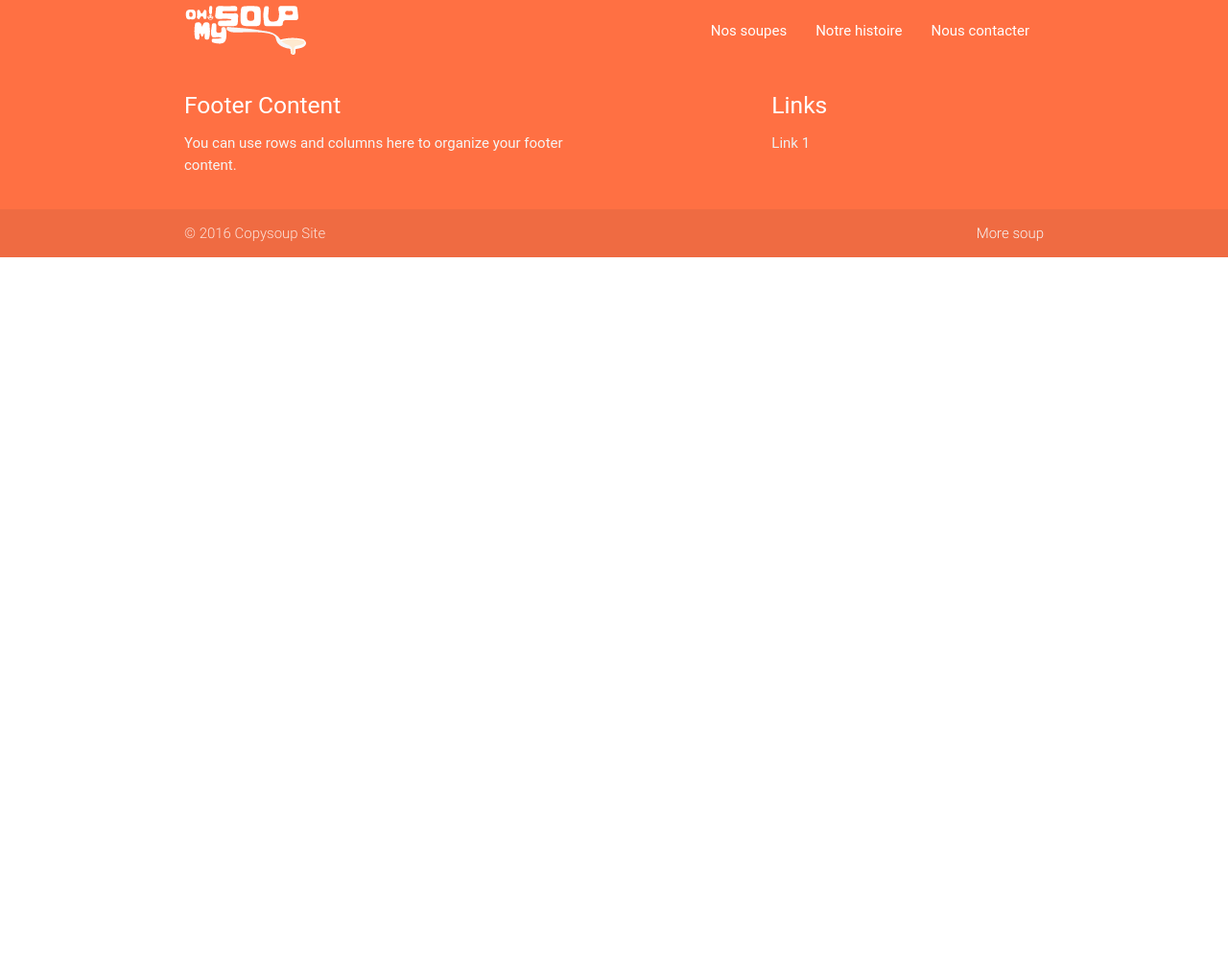
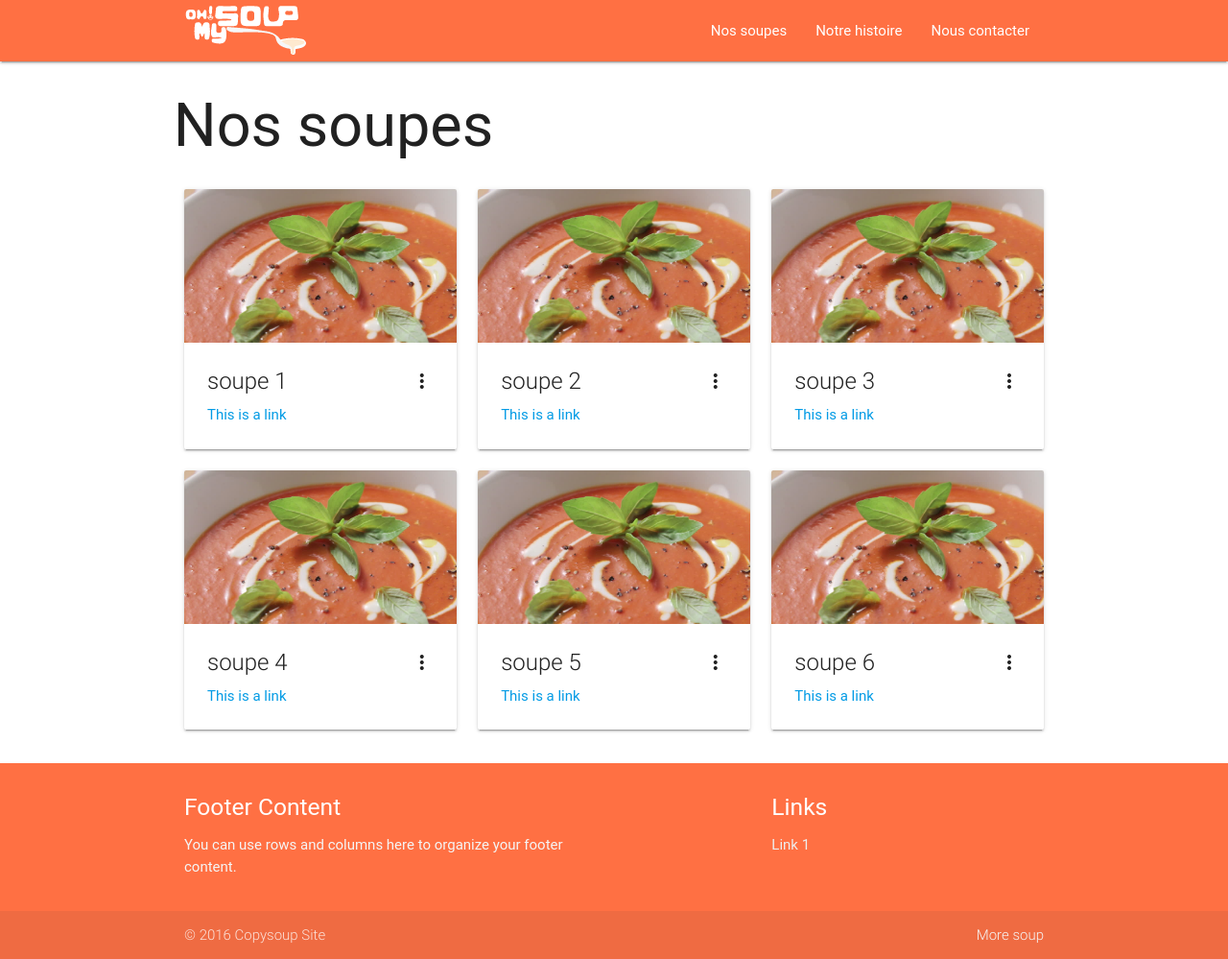
Before and after one commit to sachaoko/go-soupe, a PHP site: page /nos-soupes.php in a window 1280 px wide. Shown: the whole page at 96% size. Before the commit the page ends 268 px from the top, so only its background shows below. Run offline with PHP 8.4, Linux system fonts and the light colour scheme; some libraries are stand-ins or nearby versions; some web fonts are replaced.

Commit message:
php + fin inte

```diff
--- a/css/style.css
+++ b/css/style.css
@@ -5,3 +5,12 @@
 .icons-container i {
     font-size: 100px;
 }
+body {
+display: flex;
+min-height: 100vh;
+flex-direction: column;
+}
+
+main {
+flex: 1 0 auto;
+}
--- a/includes/footer.php
+++ b/includes/footer.php
@@ -32,5 +32,8 @@
  $(document).ready(function(){
       $('.slider').slider({full_width: true});
     });
+    $(document).ready(function() {
+      $('select').material_select();
+    });
 
 </script>
--- a/includes/header.php
+++ b/includes/header.php
@@ -18,7 +18,7 @@ navigation
 -->
 <nav class="deep-orange lighten-1">
     <div class="nav-wrapper container deep-orange lighten-1">
-        <a href="#" class="brand-logo"><img src="img/logooms64blanc.png" alt="Un kiwi en SVG">
+        <a href="index.php" class="brand-logo"><img src="img/logooms64blanc.png" alt="logo soupe">
         </a>
         <ul id="nav-mobile" class="right hide-on-med-and-down">
             <li><a href="nos-soupes.php">Nos soupes</a>
--- a/nos-soupes.php
+++ b/nos-soupes.php
@@ -1,4 +1,89 @@
 <?php include( "includes/header.php"); ?>
 
+<div class="container">
 
+  <div class="row">
+
+<h1>Nos soupes</h1>
+
+
+  <?php  $soupes = [
+    1 =>'soupe 1',
+    2=>'soupe 2',
+    3 =>'soupe 3',
+    4 =>'soupe 4',
+    5 =>'soupe 5',
+    6 =>'soupe 6',
+
+    ];
+
+    $infos = [
+      1 => [
+            'nom' => 'Lorem ipsum dolor sit amet, consectetur adipiscing elit. Nulla vestibulum, justo at dapibus semper, ipsum metus eleifend orci, quis dignissim arcu tortor ut est. Suspendisse gravida consectetur tellus in maximus. Vestibulum vehicula magna id nisi pharetra, eget mollis turpis mollis. Nulla maximus urna eu felis finibus, non sodales lacus aliquet. Vestibulum id ipsum nec ipsum tristique gravida sit amet id erat. Nam consectetur aliquam lorem, a viverra turpis hendrerit vitae. Morbi porta suscipit nisl, a bibendum nibh tempus ac.',
+            'id_reg' => 1,
+          ],
+
+     2 => [
+            'nom' => 'soupe 2',
+            'id_reg' => 2,
+          ],
+     3 => [
+            'nom' => 'soupe 3',
+            'id_reg' => 3,
+          ],
+     4 => [
+            'nom' => 'soupe 4',
+            'id_reg' => 4,
+          ],
+
+     5 => [
+            'nom' => 'soupe 5',
+            'id_reg' => 5,
+          ],
+
+     6 => [
+            'nom' => 'Soupe 6',
+            'id_reg' => 6,
+          ]
+
+    ];
+
+
+
+    foreach ($soupes AS $id_soups => $soupe) {
+        echo "<div class=\"col s6 l4\"><div class=\"card\">
+        <div class=\"card-image waves-effect waves-block waves-light\">
+          <img class=\"activator\" src=\"img/soupe-thumb.jpg\">
+        </div>
+        ";
+        foreach ($infos AS $dept) {
+            if ($dept['id_reg'] == $id_soups) {
+                echo "<div class=\"card-content\">
+                  <span class=\"card-title activator grey-text text-darken-4\">".$soupe."<i class=\"material-icons right\">more_vert</i></span>
+                        <p><a href=\"#\">This is a link</a></p>
+                      </div>
+                      <div class=\"card-reveal\">
+                        <span class=\"card-title grey-text text-darken-4\">Card Title<i class=\"material-icons right\">close</i></span>
+                        <p>" .$dept['nom']."<br>
+                          Here is some more information about this product that is only revealed once clicked on.</p>
+                                </div>
+                              </div>
+                                       </div>";
+            }
+        }
+
+      }
+
+        ?>
+
+
+
+
+
+
+
+
+     </div>
+
+</div>
 <?php include( "includes/footer.php"); ?>
```
Also changed, not shown: contact.php (added, +63 -0 lines), notre-histoire.php (added, +21 -0 lines), prog.php (added, +57 -0 lines), img/soupe-histoire.jpg (added), img/soupe-thumb.jpg (added).
